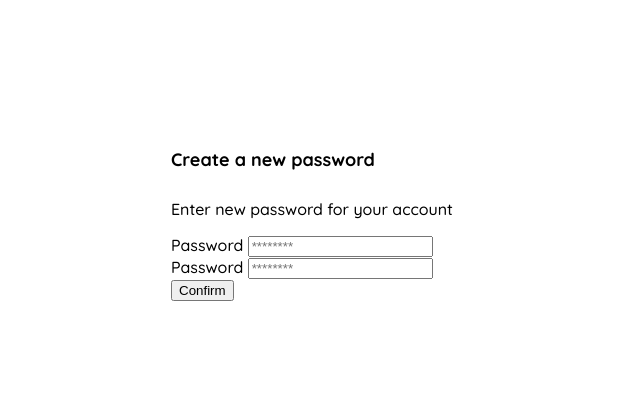
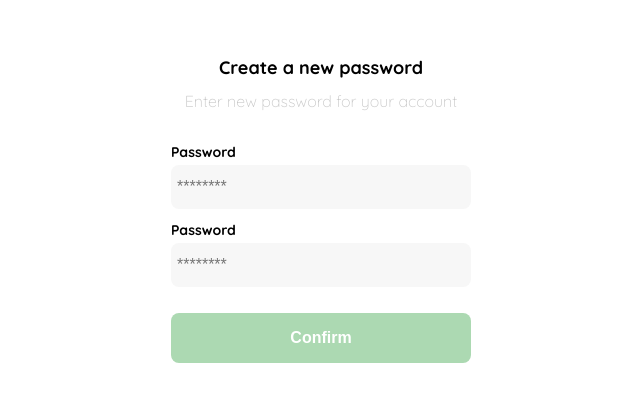
Before and after one commit to nekironpixel/yardsale-platzi, a plain HTML site: page clase1.html in a window 1280 px wide. Shown: the part 182-584 px from the top of the page, without its empty margins (319-959 px from the left). Drawn offline with Linux system fonts and the light colour scheme.

Commit message:
agregados estilos correspondientes a diseño

```diff
--- a/clase1.html
+++ b/clase1.html
@@ -48,6 +48,60 @@
 
       .title {
         font-size: var(--lg);
+        margin-bottom: 12px;
+        text-align: center;
+      }
+      .subtitle {
+        color: var(--very-light-pink);
+        font-size: var(--md);
+        font-weight: 300;
+        margin-top: 0;
+        margin-bottom: 32px;
+        text-align: center;
+      }
+
+      .form {
+        display: flex;
+        flex-direction: column;
+      }
+
+      .label {
+        font-size: var(--sm);
+        font-weight: bold;
+        margin-bottom: 4px;
+      }
+
+      .input {
+        background-color: var(--text-input-field);
+        border: none;
+        border-radius: 8px;
+        height: 32px;
+        font-size: var(--md);
+        padding: 6px;
+        margin-bottom: 12px;
+      }
+
+      .primary-button {
+        background-color: var(--hospital-green);
+        border-radius: 8px;
+        border: none;
+        color: var(--white);
+        width: 100%;
+        cursor: pointer;
+        font-size: var(--md);
+        font-weight: bold;
+        height: 50px;
+      }
+
+      .login-button {
+        margin-top: 14px;
+        margin-bottom: 30px;
+      }
+
+      @media (max-width: 640px) {
+        .logo {
+          display: block;
+        }
       }
     </style>
   </head>
```
